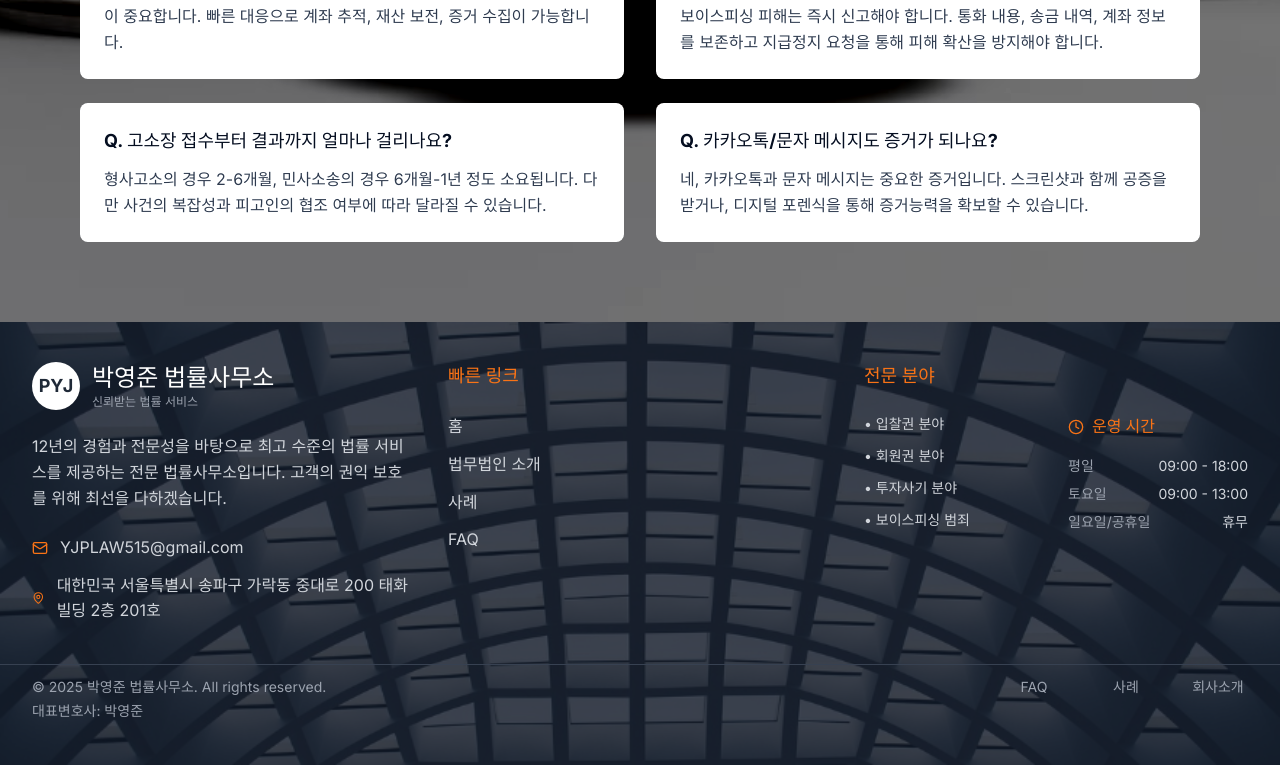
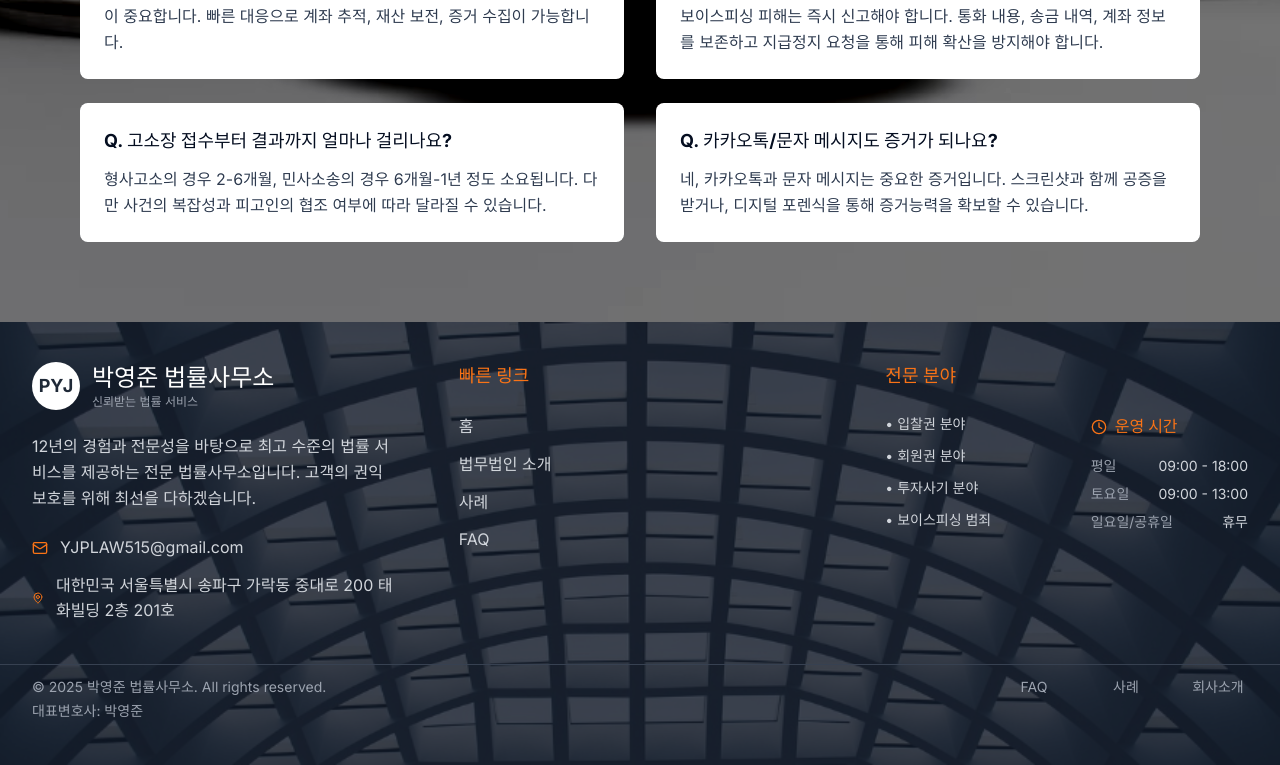
Before and after one commit to gu991230-cyber/gugit, a Next.js app: page / in a window 1280 px wide. Shown: the part 5366-6131 px from the top of the page. Built offline with nearby package versions, Linux system fonts and the light colour scheme; no server answers.

Commit message:
style: equalize spacing between footer columns and inner two-column block

```diff
--- a/src/components/Footer.tsx
+++ b/src/components/Footer.tsx
@@ -15,7 +15,7 @@ const Footer = () => {
 
       {/* Main Footer Content */}
       <div className="relative z-10 max-w-7xl mx-auto px-4 sm:px-6 lg:px-8 py-10">
-        <div className="grid grid-cols-1 md:grid-cols-2 lg:grid-cols-3 gap-8">
+        <div className="grid grid-cols-1 md:grid-cols-3 gap-8 md:gap-x-12 lg:gap-x-16 items-start">
           {/* Company Info */}
           <div>
             <div className="flex items-center space-x-3 mb-6">
@@ -82,7 +82,7 @@ const Footer = () => {
           {/* Services & Office Hours */}
           <div>
             <h3 className="text-lg font-semibold mb-6 text-orange-500">전문 분야</h3>
-            <div className="grid grid-cols-1 md:grid-cols-2 gap-6 items-start">
+            <div className="grid grid-cols-1 md:grid-cols-2 gap-8 md:gap-x-12 items-start">
               <ul className="space-y-3">
                 <li className="text-gray-300 text-sm">• 입찰권 분야</li>
                 <li className="text-gray-300 text-sm">• 회원권 분야</li>
```
